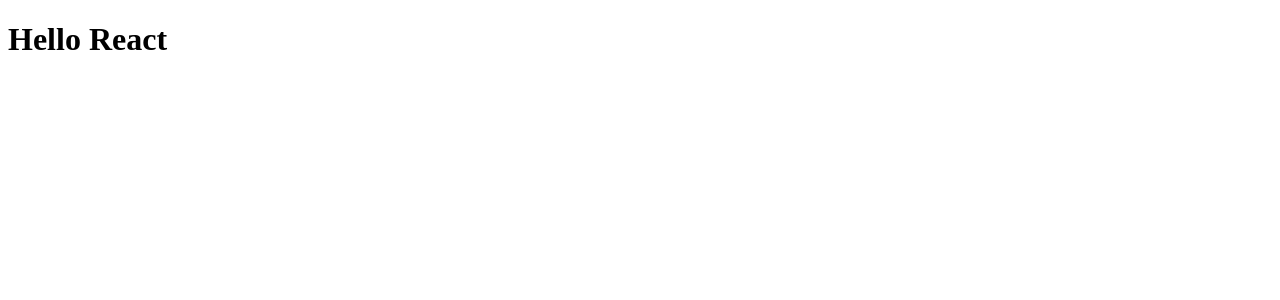
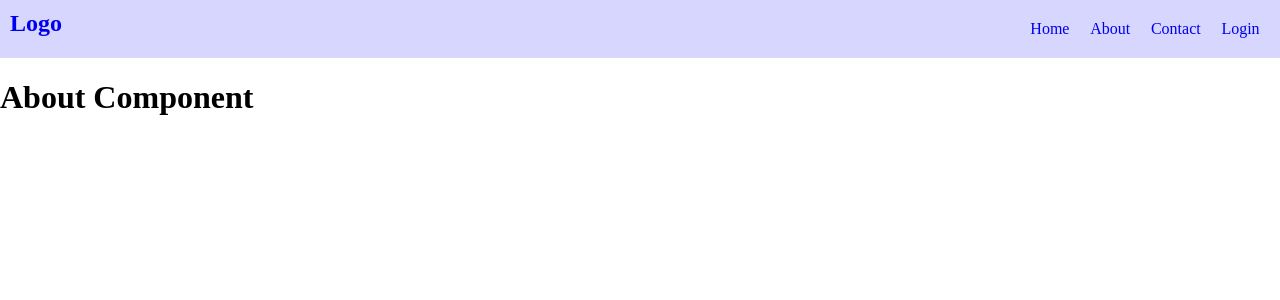
Before and after one commit to Srijan-giri/React_Code_step_by_Step, a React (Vite) app: page /about in a window 1280 px wide. Shown: the top 300 px of the page. Built offline with nearby package versions, Linux system fonts and the light colour scheme.

Commit message:
Navbar and Heading Website using React Router

```diff
--- a/package.json
+++ b/package.json
@@ -11,7 +11,8 @@
   },
   "dependencies": {
     "react": "^19.1.0",
-    "react-dom": "^19.1.0"
+    "react-dom": "^19.1.0",
+    "react-router": "^7.6.0"
   },
   "devDependencies": {
     "@eslint/js": "^9.22.0",
--- /dev/null
+++ b/public/app.css
@@ -0,0 +1,32 @@
+.header {
+    background-color: #d6d6ff;
+    display: flex;
+    justify-content: space-between;
+    padding: 10px;
+}
+
+body {
+    margin: 0px;
+    padding: 0px;
+}
+
+
+.header ul {
+    list-style-type: none;
+    display: flex;
+    margin: auto;
+    justify-content: space-around;
+    width: 250px;
+}
+
+.header ul li {
+    padding: 10px;
+}
+
+.header .link {
+    text-decoration: none;
+}
+
+.header .link h2 {
+    margin: 0px;
+}
--- a/src/App.jsx
+++ b/src/App.jsx
@@ -1,7 +1,28 @@
-function App(){
-  return(
+import { Routes, Route } from "react-router";
+import About from "./components/About";
+import Contact from "./components/Contact";
+import Login from "./components/Login";
+import Navbar from "./components/Navbar";
+import '../public/app.css'
+import Home from "./components/Home";
+
+
+function App() {
+  return (
     <div>
-      <h1>Hello React</h1>
+
+      <Navbar />
+      <Routes>
+        <Route path="/" element={<Home />}>Home</Route>
+        <Route path="/about" element={<About />}></Route>
+        <Route path="/contact" element={<Contact />}>Contact</Route>
+        <Route path="/login" element={<Login />}>Login</Route>
+      </Routes>
+
+
+
+
+
     </div>
   )
 }
--- /dev/null
+++ b/src/components/About.jsx
@@ -0,0 +1,11 @@
+import React from 'react'
+
+function About() {
+    return (
+        <div>
+            <h1>About Component</h1>
+        </div>
+    )
+}
+
+export default About
--- /dev/null
+++ b/src/components/Contact.jsx
@@ -0,0 +1,11 @@
+import React from 'react'
+
+function Contact() {
+    return (
+        <div>
+            <h1>Contact Component</h1>
+        </div>
+    )
+}
+
+export default Contact
--- /dev/null
+++ b/src/components/Home.jsx
@@ -0,0 +1,9 @@
+import React from 'react'
+
+function Home() {
+    return (
+        <div><h1>Home Page</h1></div>
+    )
+}
+
+export default Home
--- /dev/null
+++ b/src/components/Login.jsx
@@ -0,0 +1,11 @@
+import React from 'react'
+
+function Login() {
+  return (
+    <div>
+      <h1>Login Component</h1>
+    </div>
+  )
+}
+
+export default Login
--- /dev/null
+++ b/src/components/Navbar.jsx
@@ -0,0 +1,22 @@
+import React from 'react'
+import { Link } from 'react-router'
+
+function Navbar() {
+    return (
+        <div className='header'>
+            <div>
+                <Link to={"/"} className='link'> <h2>Logo</h2></Link>
+            </div>
+            <div>
+                <ul>
+                    <li><Link to={'/'} className='link'>Home</Link></li>
+                    <li><Link to={'/about'} className='link'>About</Link></li>
+                    <li><Link to={'/contact'} className='link'>Contact</Link></li>
+                    <li><Link to={'/login'} className='link'>Login</Link></li>
+                </ul>
+            </div>
+        </div>
+    )
+}
+
+export default Navbar
--- a/src/main.jsx
+++ b/src/main.jsx
@@ -1,9 +1,10 @@
 import { StrictMode } from 'react'
 import { createRoot } from 'react-dom/client'
 import App from './App.jsx'
+import { BrowserRouter } from 'react-router'
 
 createRoot(document.getElementById('root')).render(
-  <StrictMode>
+  <BrowserRouter>
     <App />
-  </StrictMode>,
+  </BrowserRouter>,
 )
```
Also changed, not shown: 1 other file (tests, documents, lock files or other folders).
